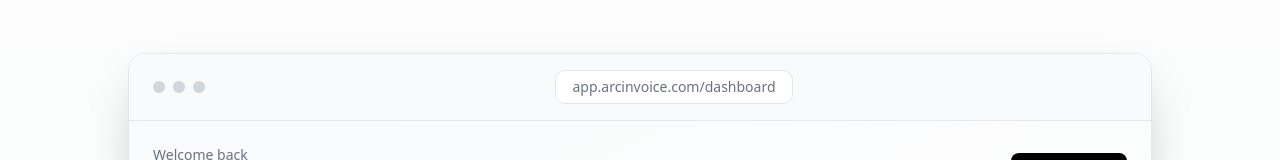
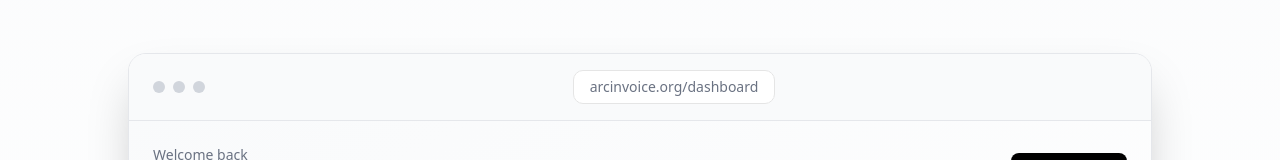
Before and after one commit to khahtm/arcinvoice, a Next.js app: page / in a window 1280 px wide. Shown: the part 581-741 px from the top of the page. Built offline with nearby package versions, Linux system fonts and the light colour scheme; no server answers.

Commit message:
chore: update app URL to arcinvoice.org
- Update .env.example with new production URL
- Update vercel.json domain rewrites
- Update landing page mock browser URL

```diff
--- a/app/(marketing)/page.tsx
+++ b/app/(marketing)/page.tsx
@@ -143,7 +143,7 @@ export default function HomePage() {
                 </div>
                 <div className="flex-1 flex justify-center">
                   <div className="bg-white rounded-lg px-4 py-1.5 text-sm text-gray-500 border">
-                    app.arcinvoice.com/dashboard
+                    arcinvoice.org/dashboard
                   </div>
                 </div>
               </div>
```
Also changed, not shown: vercel.json, 1 other file (tests, documents, lock files or other folders).
